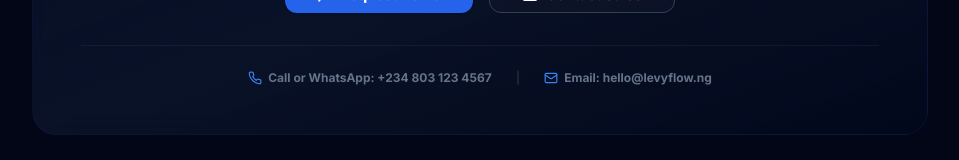
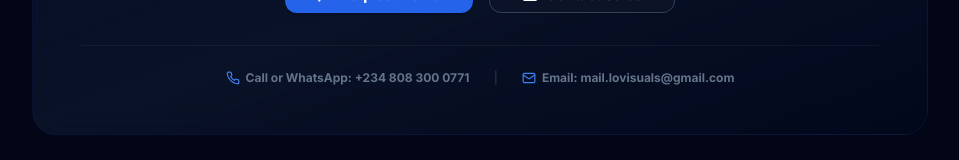
Before and after one commit to TheVirtualVee/LevyFlow, a Next.js app: page / in a window 1280 px wide. Shown: the part 3360-3520 px from the top of the page, without its empty margins (160-1119 px from the left). Built offline with nearby package versions, Linux system fonts and the light colour scheme.

Commit message:
feat: align landing page contact details with official developer support contacts

```diff
--- a/app/page.tsx
+++ b/app/page.tsx
@@ -307,12 +307,12 @@ export default function LandingPage() {
             See LevyFlow working with your institution&apos;s actual levy structures. Request a live tailored demo and see how easy student payment auditing can be. No obligation.
           </p>
           <div className="flex flex-col sm:flex-row items-center justify-center gap-4 mb-8">
-            <Link href="mailto:hello@levyflow.ng?subject=LevyFlow%20Demo%20Request">
+            <Link href="mailto:mail.lovisuals@gmail.com?subject=LevyFlow%20Demo%20Request">
               <Button className="w-full sm:w-auto bg-blue-600 hover:bg-blue-700 text-white font-extrabold py-3 px-8 rounded-xl text-sm flex items-center justify-center gap-2 transition-all">
                 <MessageSquare className="w-4 h-4" /> Request Demo
               </Button>
             </Link>
-            <Link href="mailto:hello@levyflow.ng?subject=LevyFlow%20Enterprise%20Pricing">
+            <Link href="mailto:mail.lovisuals@gmail.com?subject=LevyFlow%20Enterprise%20Pricing">
               <Button variant="outline" className="w-full sm:w-auto border-slate-700 bg-slate-900/60 hover:bg-slate-800 text-white font-extrabold py-3 px-8 rounded-xl text-sm transition-all flex items-center justify-center gap-2">
                 <Mail className="w-4 h-4" /> Contact Sales
               </Button>
@@ -320,12 +320,12 @@ export default function LandingPage() {
           </div>
 
           <div className="flex flex-col sm:flex-row items-center justify-center gap-6 text-xs text-slate-500 font-bold border-t border-white/5 pt-6">
-            <a href="https://wa.me/2348031234567" target="_blank" rel="noopener noreferrer" className="flex items-center gap-1.5 hover:text-white transition-colors">
-              <Phone className="w-3.5 h-3.5 text-blue-500" /> Call or WhatsApp: +234 803 123 4567
+            <a href="https://wa.me/2348083000771" target="_blank" rel="noopener noreferrer" className="flex items-center gap-1.5 hover:text-white transition-colors">
+              <Phone className="w-3.5 h-3.5 text-blue-500" /> Call or WhatsApp: +234 808 300 0771
             </a>
             <span className="hidden sm:inline text-slate-800">|</span>
-            <a href="mailto:hello@levyflow.ng" className="flex items-center gap-1.5 hover:text-white transition-colors">
-              <Mail className="w-3.5 h-3.5 text-blue-500" /> Email: hello@levyflow.ng
+            <a href="mailto:mail.lovisuals@gmail.com" className="flex items-center gap-1.5 hover:text-white transition-colors">
+              <Mail className="w-3.5 h-3.5 text-blue-500" /> Email: mail.lovisuals@gmail.com
             </a>
           </div>
         </div>
```
